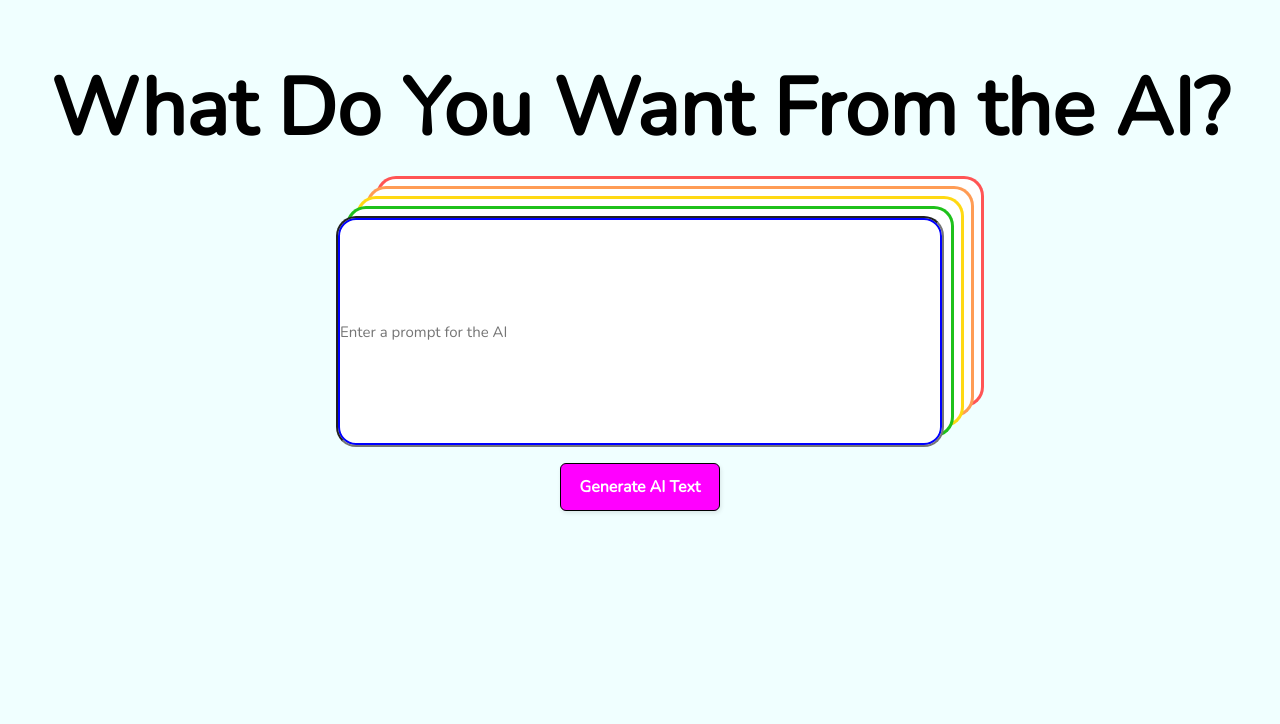
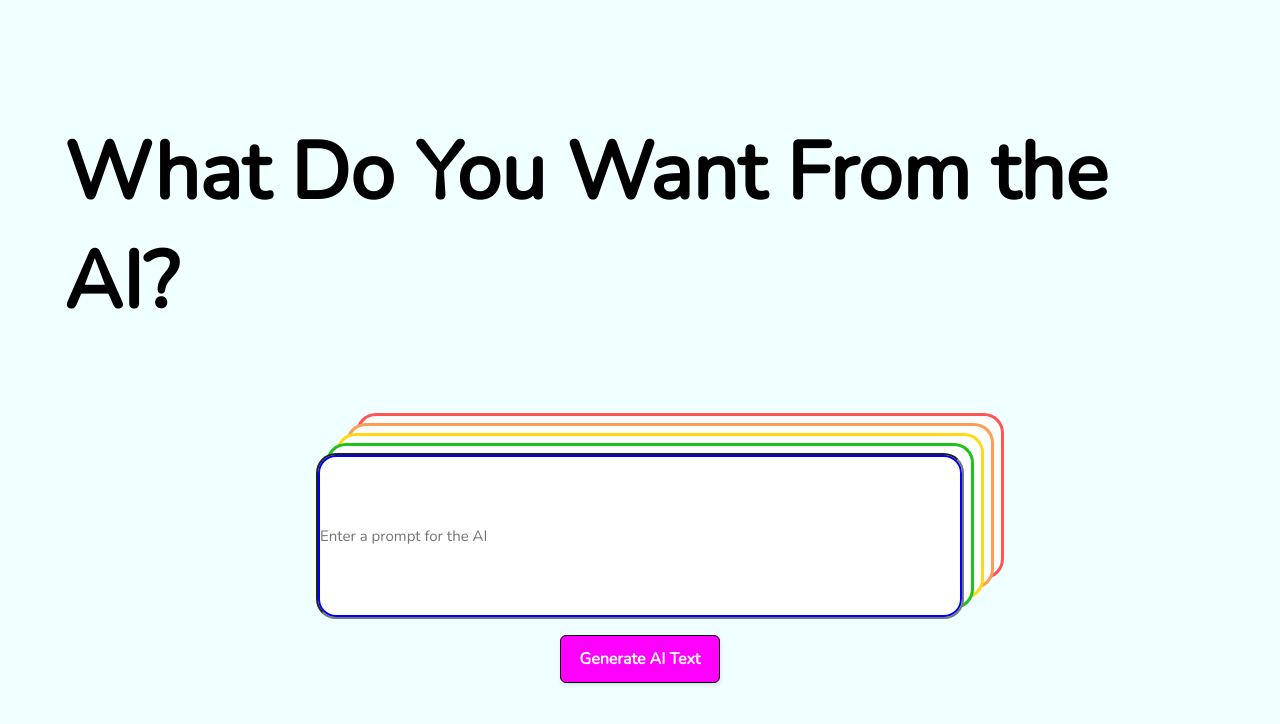
Before and after one commit to mendozalourdes/ai-generator, a React (Create React App) app: page / in a window 1280 px wide. Shown: the top 724 px of the page. Built offline with nearby package versions, Linux system fonts and the light colour scheme; a web font is replaced by a local one.

Commit message:
Make styling changes

```diff
--- a/src/App.css
+++ b/src/App.css
@@ -11,12 +11,14 @@ html {
 }
 .app-header{
   font-size: 5em;
+  padding: 5%;
 }
+
 
 input {
   font-family: "Nunito", sans-serif;
-  width: 40em;
-  height: 15em;
+  width: 50vw;
+  height: 20vh;
   font-size: 15px;
   border-radius: 20px;
   box-shadow: blue 0px 0px 0px 2px inset, rgb(255, 255, 255) 10px -10px 0px -3px, rgb(31, 193, 27) 10px -10px, rgb(255, 255, 255) 20px -20px 0px -3px, rgb(255, 217, 19) 20px -20px, rgb(255, 255, 255) 30px -30px 0px -3px, rgb(255, 156, 85) 30px -30px, rgb(255, 255, 255) 40px -40px 0px -3px, rgb(255, 85, 85) 40px -40px;
@@ -98,7 +100,7 @@ button:active {
   border-radius: 15px;
   margin: 2em 2em 2em 2em;
   width: 60%;
-  height: 10em;
+  height: 50%;
   background-color: rgb(176, 230, 230);
   box-shadow: rgb(38, 57, 77) 0px 20px 30px -10px;
 }
@@ -108,3 +110,15 @@ button:active {
   justify-content: end;
   flex-direction: row;
 }
+
+svg{
+  width: 1200vw;
+  height: 100vh;
+  margin: 20px;
+  display:inline-block;
+}
+
+img {
+  height: 30%;
+  width: 30%;
+}
--- a/src/Components /Container.js
+++ b/src/Components /Container.js
@@ -20,6 +20,7 @@ const Container = () => {
     const [formInput, setFormInput] = useState("");
     const [result, setResult] = useState(null);
     const [error, setError] = useState("")
+    const [loading, setLoading] = useState(null)
     const [requestResponse, setRequestResponse] = useLocalStorage("requestResponse", []);
     const key = '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'
 
@@ -52,12 +53,15 @@ const Container = () => {
     let allData = await response.json()
         setResult(allData.choices[0].text);
         setFormInput("");
+        setLoading(false)
         setRequestResponse([ {"id": requestResponse.length, [formInput]: allData.choices[0].text}, ...requestResponse])
     }
 
     const onSubmit = (event) => {
         event.preventDefault();
         getAIData();
+        setLoading(true)
+
     }
 
     const deletePrompt = (id) => {
@@ -81,7 +85,7 @@ const Container = () => {
             <button type="submit" value="Generate AI Text">Generate AI Text</button>
           </form>
           <div>
-             {requestResponse.length ? <PromptResults deletePrompt={deletePrompt} requestResponse={requestResponse} /> : ""}
+             {requestResponse.length ? <PromptResults loading={loading} deletePrompt={deletePrompt} requestResponse={requestResponse} /> : ""}
           </div>
       </div>
     );
```
